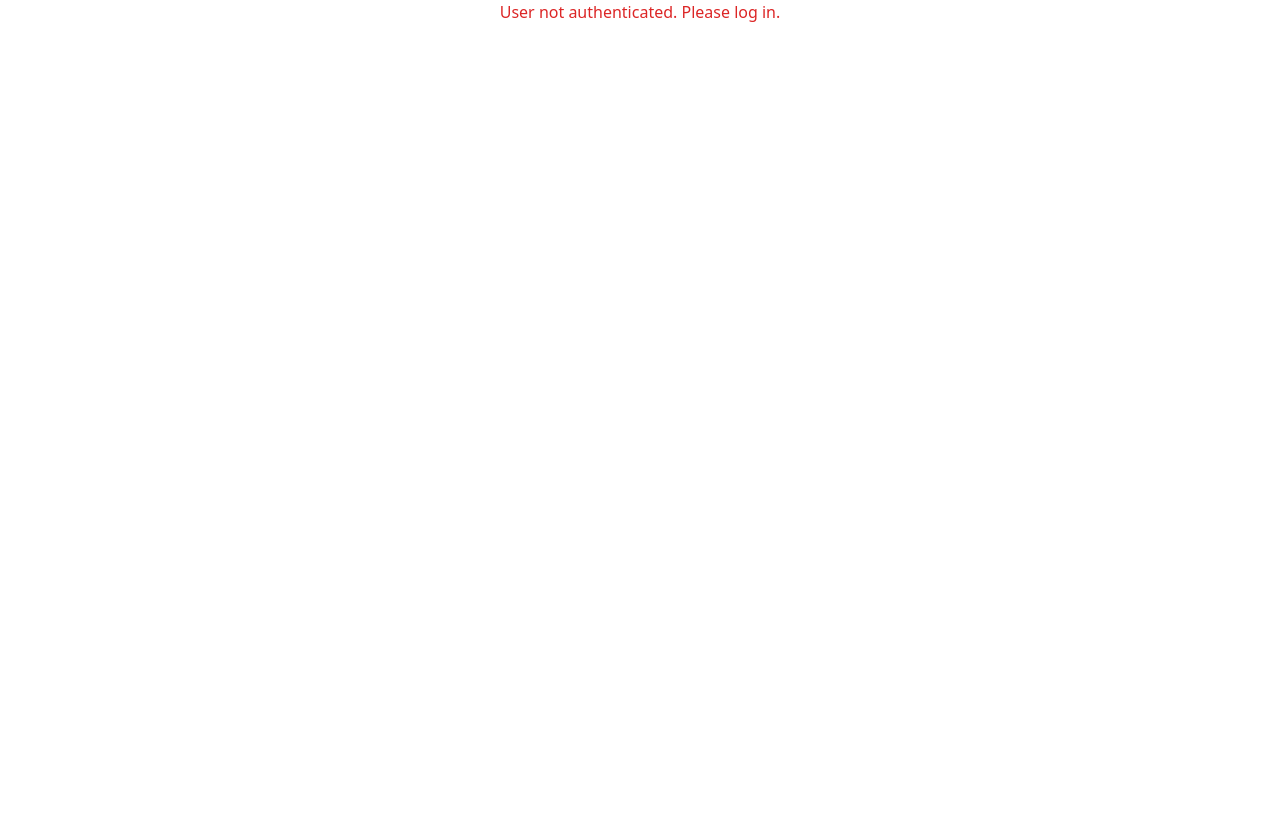
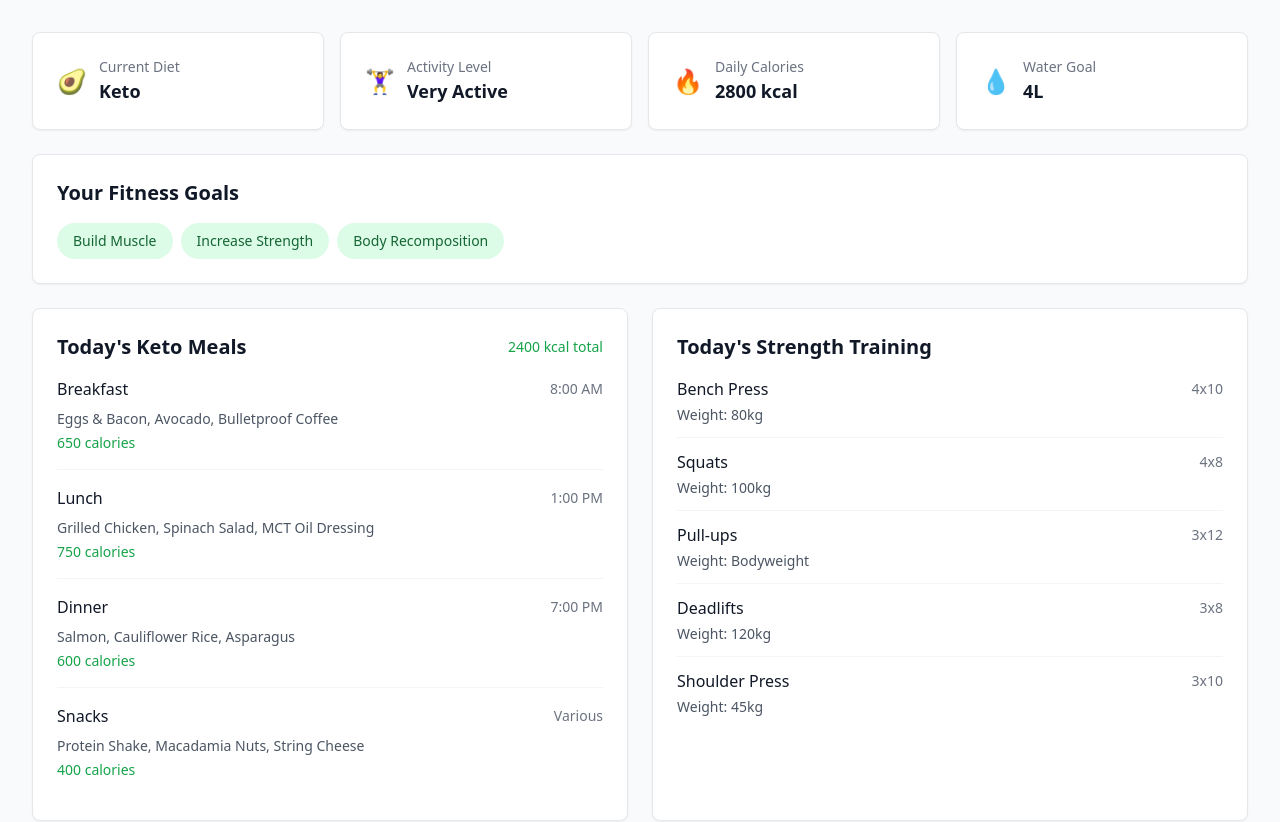
Before and after one commit to Harsh-patel27/cu-fit-fe, a React (Create React App) app: page /dashboard in a window 1280 px wide. Shown: the top 822 px of the page. Before the commit the page ends 800 px from the top, so only its background shows below. Built offline with nearby package versions, Linux system fonts and the light colour scheme.

Commit message:
update dashboard for demo

```diff
--- a/src/pages/Dashboard.jsx
+++ b/src/pages/Dashboard.jsx
@@ -1,79 +1,272 @@
-import { useEffect, useState } from "react";
+const Dashboard = () => {
+  // Example data matching our previous selection pages
+  const userPlan = {
+    name: "John Doe",
+    diet: "Keto", // From DietSelection.jsx
+    goals: [
+      // From GoalSelection.jsx
+      "Build Muscle",
+      "Increase Strength",
+      "Body Recomposition",
+    ],
+    activityLevel: "Very Active", // From ActivityLevel.jsx
+    dailyCalories: 2800,
+    waterIntake: "4L",
+    currentWeight: "75kg",
+    targetWeight: "82kg",
+    todaysMeals: {
+      breakfast: {
+        time: "8:00 AM",
+        items: ["Eggs & Bacon", "Avocado", "Bulletproof Coffee"],
+        calories: 650,
+      },
+      lunch: {
+        time: "1:00 PM",
+        items: ["Grilled Chicken", "Spinach Salad", "MCT Oil Dressing"],
+        calories: 750,
+      },
+      dinner: {
+        time: "7:00 PM",
+        items: ["Salmon", "Cauliflower Rice", "Asparagus"],
+        calories: 600,
+      },
+      snacks: {
+        time: "Various",
+        items: ["Protein Shake", "Macadamia Nuts", "String Cheese"],
+        calories: 400,
+      },
+    },
+    todaysWorkout: [
+      { name: "Bench Press", sets: "4x10", weight: "80kg" },
+      { name: "Squats", sets: "4x8", weight: "100kg" },
+      { name: "Pull-ups", sets: "3x12", weight: "Bodyweight" },
+      { name: "Deadlifts", sets: "3x8", weight: "120kg" },
+      { name: "Shoulder Press", sets: "3x10", weight: "45kg" },
+    ],
+  };
 
-const Dashboard = () => {
-    const [userData, setUserData] = useState(null);
-    const [loading, setLoading] = useState(true);
-    const [error, setError] = useState(null);
+  return (
+    <div className="min-h-screen bg-gray-50 p-4 sm:p-6 lg:p-8">
+      <div className="max-w-7xl mx-auto space-y-6">
+        {/* Header Stats */}
+        <div className="grid grid-cols-1 md:grid-cols-2 lg:grid-cols-4 gap-4">
+          {[
+            { label: "Current Diet", value: userPlan.diet, icon: "🥑" },
+            {
+              label: "Activity Level",
+              value: userPlan.activityLevel,
+              icon: "🏋️‍♀️",
+            },
+            {
+              label: "Daily Calories",
+              value: `${userPlan.dailyCalories} kcal`,
+              icon: "🔥",
+            },
+            { label: "Water Goal", value: userPlan.waterIntake, icon: "💧" },
+          ].map((stat, index) => (
+            <div
+              key={index}
+              className="bg-white rounded-lg p-6 shadow-sm border border-gray-200"
+            >
+              <div className="flex items-center space-x-3">
+                <span className="text-2xl">{stat.icon}</span>
+                <div>
+                  <p className="text-sm text-gray-500">{stat.label}</p>
+                  <p className="text-lg font-semibold text-gray-900">
+                    {stat.value}
+                  </p>
+                </div>
+              </div>
+            </div>
+          ))}
+        </div>
 
-    useEffect(() => {
-        const fetchUserData = async () => {
-            const token = localStorage.getItem("authToken");
-            if (!token) {
-                setError("User not authenticated. Please log in.");
-                setLoading(false);
-                return;
-            }
+        {/* Goals Section */}
+        <div className="bg-white rounded-lg p-6 shadow-sm border border-gray-200">
+          <h2 className="text-xl font-semibold text-gray-900 mb-4">
+            Your Fitness Goals
+          </h2>
+          <div className="flex flex-wrap gap-2">
+            {userPlan.goals.map((goal, index) => (
+              <span
+                key={index}
+                className="px-4 py-2 bg-green-100 text-green-800 rounded-full text-sm font-medium"
+              >
+                {goal}
+              </span>
+            ))}
+          </div>
+        </div>
 
-            try {
-                const response = await fetch("http://localhost:8000/get-profile/", {
-                    method: "GET",
-                    headers: {
-                        "Content-Type": "application/json",
-                        Authorization: `Token ${token}`,
-                    },
-                });
+        {/* Main Content Grid */}
+        <div className="grid grid-cols-1 lg:grid-cols-2 gap-6">
+          {/* Meal Plan - Keto-focused meals */}
+          <div className="bg-white rounded-lg p-6 shadow-sm border border-gray-200">
+            <div className="flex items-center justify-between mb-4">
+              <h2 className="text-xl font-semibold text-gray-900">
+                Today's Keto Meals
+              </h2>
+              <span className="text-sm text-green-600 font-medium">
+                {Object.values(userPlan.todaysMeals).reduce(
+                  (acc, meal) => acc + meal.calories,
+                  0
+                )}{" "}
+                kcal total
+              </span>
+            </div>
+            <div className="space-y-4">
+              {Object.entries(userPlan.todaysMeals).map(([meal, data]) => (
+                <div
+                  key={meal}
+                  className="border-b border-gray-100 pb-4 last:border-0"
+                >
+                  <div className="flex justify-between items-center mb-2">
+                    <h3 className="font-medium text-gray-900 capitalize">
+                      {meal}
+                    </h3>
+                    <span className="text-sm text-gray-500">{data.time}</span>
+                  </div>
+                  <div className="text-sm text-gray-600">
+                    {data.items.join(", ")}
+                  </div>
+                  <div className="text-sm text-green-600 mt-1">
+                    {data.calories} calories
+                  </div>
+                </div>
+              ))}
+            </div>
+          </div>
 
-                if (!response.ok) {
-                    throw new Error("Failed to fetch user data");
-                }
+          {/* Workout Plan - Strength-focused */}
+          <div className="bg-white rounded-lg p-6 shadow-sm border border-gray-200">
+            <h2 className="text-xl font-semibold text-gray-900 mb-4">
+              Today's Strength Training
+            </h2>
+            <div className="divide-y divide-gray-100">
+              {userPlan.todaysWorkout.map((exercise, index) => (
+                <div key={index} className="py-3 first:pt-0 last:pb-0">
+                  <div className="flex justify-between items-center">
+                    <span className="font-medium text-gray-900">
+                      {exercise.name}
+                    </span>
+                    <span className="text-sm text-gray-500">
+                      {exercise.sets}
+                    </span>
+                  </div>
+                  <div className="text-sm text-gray-600 mt-1">
+                    Weight: {exercise.weight}
+                  </div>
+                </div>
+              ))}
+            </div>
+          </div>
+        </div>
 
-                const data = await response.json();
-                setUserData(data);
-            } catch (error) {
-                console.error("Error fetching user data:", error);
-                setError("Failed to load data. Please try again.");
-            } finally {
-                setLoading(false);
-            }
-        };
-
-        fetchUserData();
-    }, []);
-
-    if (loading) return <p className="text-center text-gray-600">Loading...</p>;
-    if (error) return <p className="text-center text-red-600">{error}</p>;
-    if (!userData) return <p className="text-center text-red-600">No user data found.</p>;
-
-    return (
-        <div className="min-h-screen bg-gray-50 py-12 px-6 lg:px-8">
-            <div className="max-w-4xl mx-auto bg-white p-8 rounded-lg shadow-md">
-                <h1 className="text-3xl font-bold text-green-600 text-center">
-                    Hello, {userData.username} 👋
-                </h1>
-                <p className="text-center text-gray-600 mb-6">
-                    Here's a summary of your fitness journey!
-                </p>
-
-                <div className="space-y-4">
-                    {[
-                        ["Your Goals 🎯", "goal_selection"],
-                        ["Diet Selection 🍽️", "diet_selection"],
-                        ["Diet Preference 🌱", "diet_preference"],
-                        ["Cooking Time ⏳", "cooking_time"],
-                        ["Meal Plan 🍛", "meal_plan_selection"],
-                        ["Activity Level 🏃‍♂️", "activity_level"],
-                        ["Exercise Routine 💪", "exercise_routine"],
-                        ["Pain & Injury 🚑", "pain_and_injury"],
-                    ].map(([title, key]) => (
-                        <div key={key} className="border-b pb-4">
-                            <h2 className="text-xl font-semibold text-gray-800">{title}</h2>
-                            <p className="text-gray-600">{userData[key] || "Not selected"}</p>
-                        </div>
-                    ))}
-                </div>
+        {/* Progress Section */}
+        <div className="bg-white rounded-lg p-6 shadow-sm border border-gray-200">
+          <h2 className="text-xl font-semibold text-gray-900 mb-4">
+            Weight Progress
+          </h2>
+          <div className="flex items-center justify-around">
+            <div className="text-center">
+              <p className="text-sm text-gray-500">Current</p>
+              <p className="text-2xl font-bold text-green-600">
+                {userPlan.currentWeight}
+              </p>
             </div>
+            <div className="text-green-500">→</div>
+            <div className="text-center">
+              <p className="text-sm text-gray-500">Target</p>
+              <p className="text-2xl font-bold text-green-600">
+                {userPlan.targetWeight}
+              </p>
+            </div>
+          </div>
         </div>
-    );
+      </div>
+    </div>
+  );
 };
 
 export default Dashboard;
+
+// TODO: update later
+// import { useEffect, useState } from "react";
+
+// const Dashboard = () => {
+//     const [userData, setUserData] = useState(null);
+//     const [loading, setLoading] = useState(true);
+//     const [error, setError] = useState(null);
+
+//     useEffect(() => {
+//         const fetchUserData = async () => {
+//             const token = localStorage.getItem("authToken");
+//             if (!token) {
+//                 setError("User not authenticated. Please log in.");
+//                 setLoading(false);
+//                 return;
+//             }
+
+//             try {
+//                 const response = await fetch("http://localhost:8000/get-profile/", {
+//                     method: "GET",
+//                     headers: {
+//                         "Content-Type": "application/json",
+//                         Authorization: `Token ${token}`,
+//                     },
+//                 });
+
+//                 if (!response.ok) {
+//                     throw new Error("Failed to fetch user data");
+//                 }
+
+//                 const data = await response.json();
+//                 setUserData(data);
+//             } catch (error) {
+//                 console.error("Error fetching user data:", error);
+//                 setError("Failed to load data. Please try again.");
+//             } finally {
+//                 setLoading(false);
+//             }
+//         };
+
+//         fetchUserData();
+//     }, []);
+
+//     if (loading) return <p className="text-center text-gray-600">Loading...</p>;
+//     if (error) return <p className="text-center text-red-600">{error}</p>;
+//     if (!userData) return <p className="text-center text-red-600">No user data found.</p>;
+
+//     return (
+//         <div className="min-h-screen bg-gray-50 py-12 px-6 lg:px-8">
+//             <div className="max-w-4xl mx-auto bg-white p-8 rounded-lg shadow-md">
+//                 <h1 className="text-3xl font-bold text-green-600 text-center">
+//                     Hello, {userData.username} 👋
+//                 </h1>
+//                 <p className="text-center text-gray-600 mb-6">
+//                     Here's a summary of your fitness journey!
+//                 </p>
+
+//                 <div className="space-y-4">
+//                     {[
+//                         ["Your Goals 🎯", "goal_selection"],
+//                         ["Diet Selection 🍽️", "diet_selection"],
+//                         ["Diet Preference 🌱", "diet_preference"],
+//                         ["Cooking Time ⏳", "cooking_time"],
+//                         ["Meal Plan 🍛", "meal_plan_selection"],
+//                         ["Activity Level 🏃‍♂️", "activity_level"],
+//                         ["Exercise Routine 💪", "exercise_routine"],
+//                         ["Pain & Injury 🚑", "pain_and_injury"],
+//                     ].map(([title, key]) => (
+//                         <div key={key} className="border-b pb-4">
+//                             <h2 className="text-xl font-semibold text-gray-800">{title}</h2>
+//                             <p className="text-gray-600">{userData[key] || "Not selected"}</p>
+//                         </div>
+//                     ))}
+//                 </div>
+//             </div>
+//         </div>
+//     );
+// };
+
+// export default Dashboard;
```
